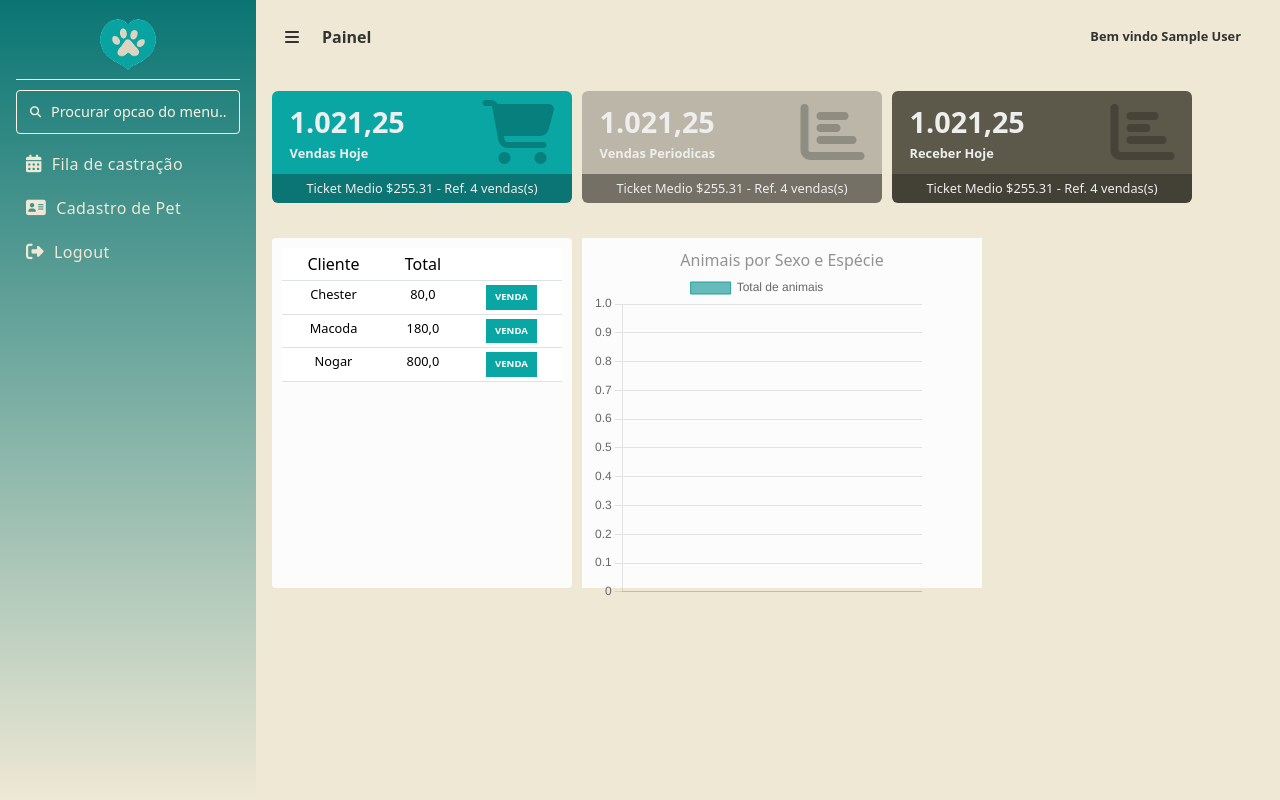
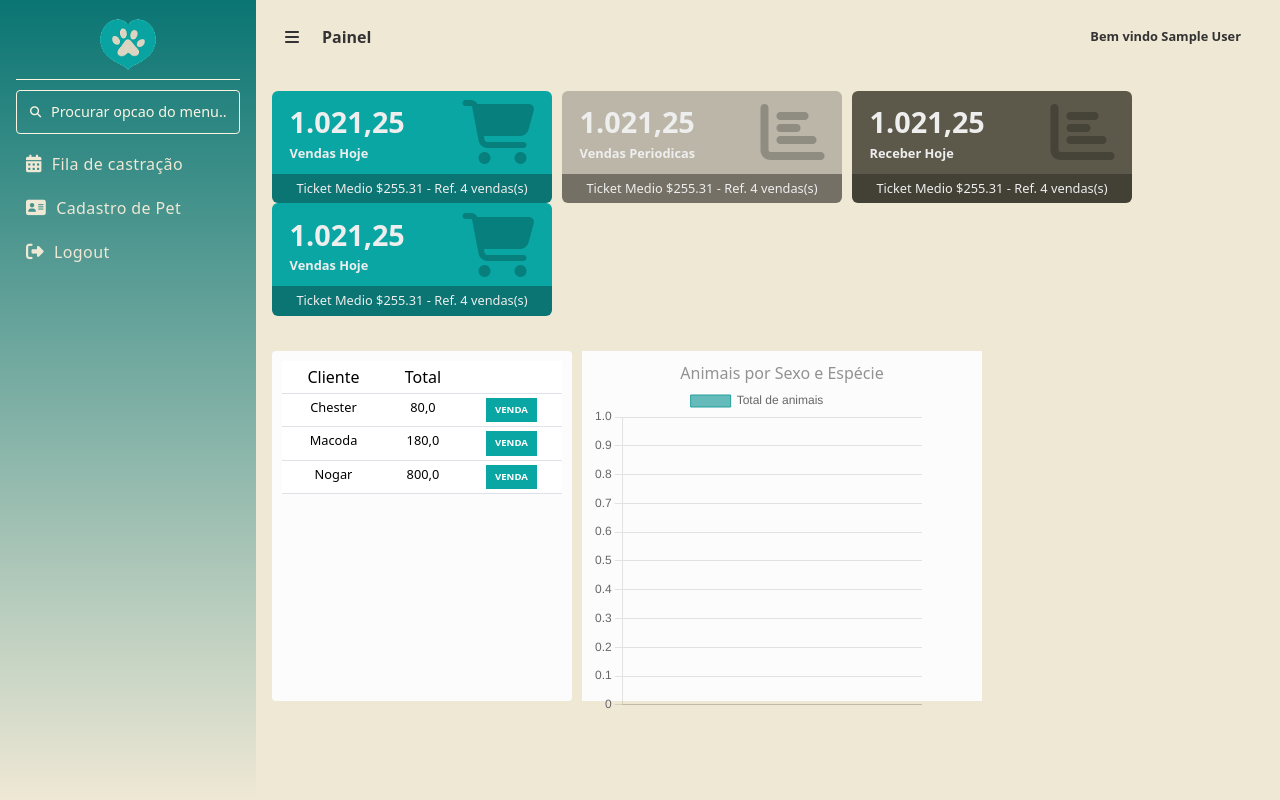
Before and after one commit to Kennedy-klam/Pelos-e-Patas, a PHP site: page /dashboard/dash.php in a window 1280 px wide. Run offline with PHP 8.4, Linux system fonts and the light colour scheme; the visitor is signed in with stand-in values (Sample User, id 1); data that the repository does not hold is empty.

Commit message:
config do dash

```diff
--- a/dashboard/dash.php
+++ b/dashboard/dash.php
@@ -106,7 +106,20 @@ $nomeDaClinica = $_SESSION['nomeclinica'];
                     </div>
                     <div class="cardfooter colorfooter3">
                         <p class="ticket">Ticket Medio $255.31 - Ref. 4 vendas(s)</p>
-
+                    </div>
+                </div>
+                <div class="cards-header">
+                    <div class="cardheader color1">
+                        <div class="cards-value">
+                            <p class="values">1.021,25</p>
+                            <p class="descriptio">Vendas Hoje</p>
+                        </div>
+                        <div class="cards-icons">
+                            <i class="fa-solid fa-cart-shopping colors1"></i>
+                        </div>
+                    </div>
+                    <div class="cardfooter colorfooter1">
+                        <p class="ticket">Ticket Medio $255.31 - Ref. 4 vendas(s)</p>
                     </div>
                 </div>
             </div>
--- a/dashboard/public/css/style.css
+++ b/dashboard/public/css/style.css
@@ -193,7 +193,7 @@ body{
     flex-wrap: wrap;
 }
 .cards .cards-header{
-    width: 300px;
+    width: 280px;
     margin-right: 10px;
 }
 .cards .cards-header .cardheader{
```
